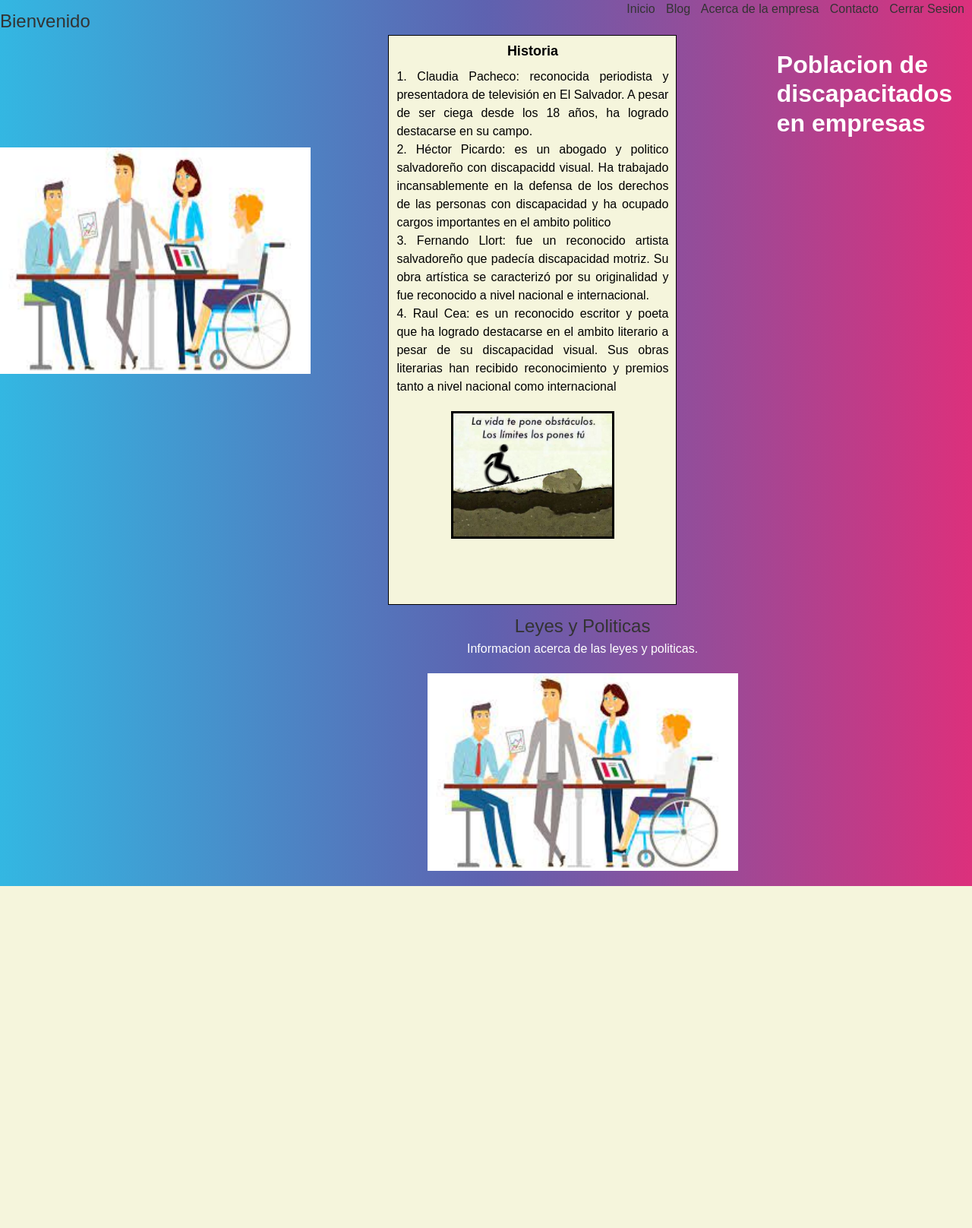
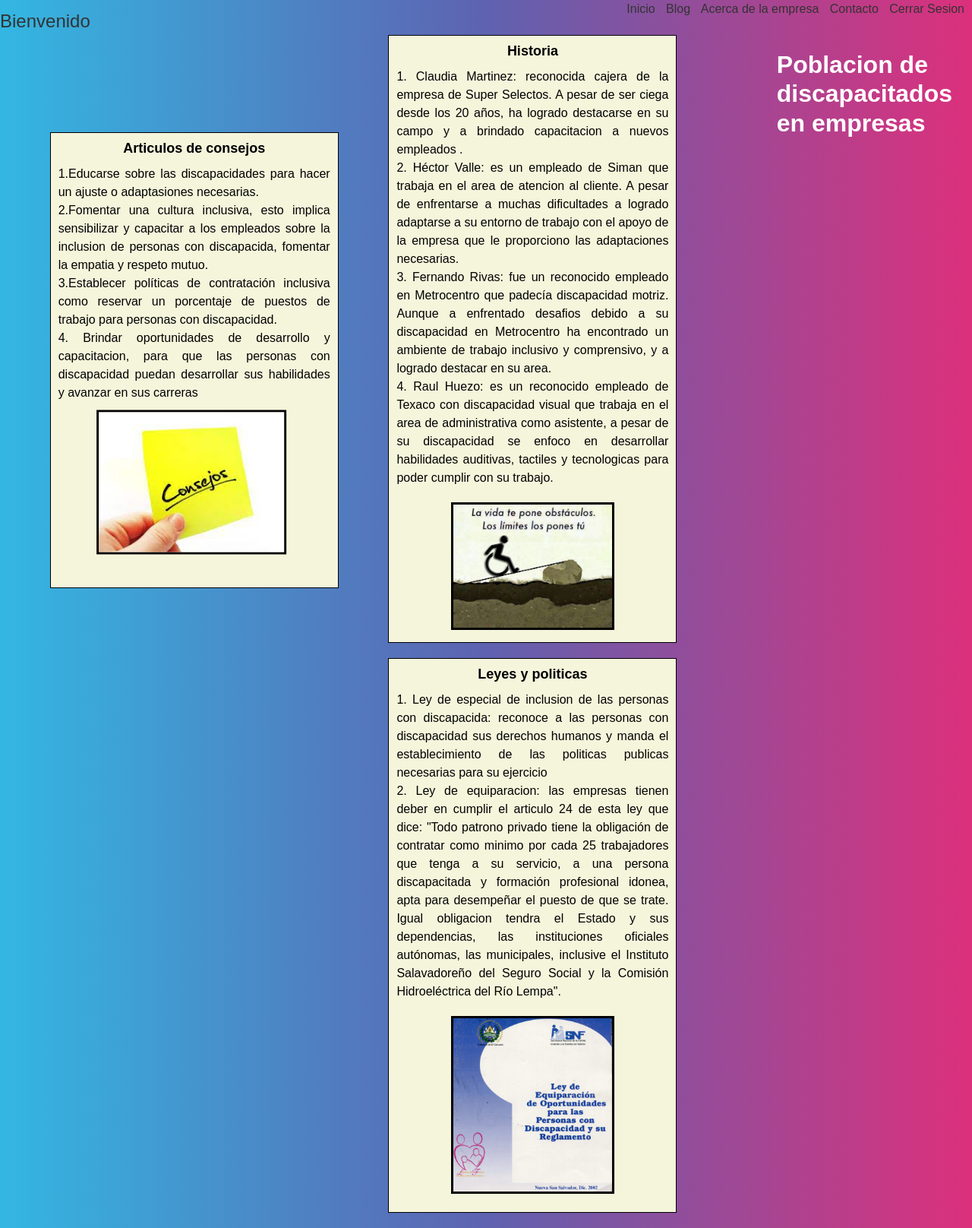
Before and after one commit to Salvapassionate/HDP115-G24, a Django app: page /blog/ in a window 1280 px wide. Shown: the whole page at 76% size. Before the commit the page ends 1166 px from the top, so only its background shows below. Run offline with Django 3.2, Linux system fonts and the light colour scheme; parts of the project's set-up code (start-up, migrations or seed data) failed here and were passed over; some libraries are stand-ins or nearby versions.

Commit message:
Actualizacion

```diff
--- a/my_app/templates/blog.html
+++ b/my_app/templates/blog.html
@@ -21,20 +21,136 @@
     </div>
     <div class="blog-info">
         <div class="consejos-container">
+            <head>
+                <title>Articulos de consejos</title>
+                <style>
+                    .cuadro1{
+                        width:380px;
+                        height: 600px;
+                        border: 1px solid #000;
+                        padding: 10px;
+                        background-color:beige;
+                        margin: 0 auto;
+                        margin-top: 0px;
 
-            <img class="img-inicio" src="{% static 'img/laboral.jpg' %}" alt="Imagen">
+                    }
+                    .titulo{
+                        font-weight: bold;
+                        font-size: 18px;
+                        text-align: center;
+                        margin-bottom: 10px;
+                        color: black;
+                    }
+                    .contenido{
+                        color: black;
+                        text-align: justify;
+                    }
+                </style>
+            </head>
+            <body>
+                <div class="cuadro1">
+                    <h2 class="titulo">Articulos de consejos</h2>
+                    <p class="contenido">1.Educarse sobre las discapacidades para hacer un ajuste o adaptasiones
+                        necesarias.
+                    </p>
+                    <p class="contenido">2.Fomentar una cultura inclusiva, esto implica sensibilizar y capacitar
+                        a los empleados sobre la inclusion de personas con discapacida, fomentar la empatia y
+                        respeto mutuo.
+                    </p>
+                    <p class="contenido">3.Establecer políticas de contratación inclusiva como reservar
+                        un porcentaje de puestos de trabajo para personas con discapacidad.
+                    </p>
+                    <p class="contenido">4. Brindar oportunidades de desarrollo y capacitacion, para que
+                        las personas con discapacidad puedan desarrollar sus habilidades y avanzar en sus
+                        carreras
+                    </p>
+                    <style>
+                        .borderesd-image{
+                            border: 3px solid black;
+                        }
+                    </style>
+                    <dev>
+                        <img src="{% static 'img/consejo.jpg' %}" alt="La vida te pone obstaculos, los limites tu" style="width: 70%; height: auto; top: 50%;left: 50%;transform: translate(20%,-5%);" class="borderesd-image">
+                    </dev>
+
+                </div>
+            </body>
+
+
         </div>
         <div class="mission-container">
             <div>
                 <head>
                     <title>Historia</title>
                     <style>
-                        .cuadro{
+                        .cuadro3{
                             width:380px;
-                            height: 750px;
+                            height: 800px;
                             border: 1px solid #000;
                             padding: 10px;
                             background-color:beige;
+                            margin-bottom: 20px;
+                        }
+                        .titulo{
+                            font-weight: bold;
+                            font-size: 18px;
+                            text-align: center;
+                            margin-bottom: 10px;
+                            color: black;
+                        }
+                        .contenido{
+                            color: black;
+                            text-align: justify;
+                        }
+                    </style>
+                </head>
+                <body>
+                    <div class="cuadro3" style="top: 0; left: 0;">
+                        <h2 class="titulo">Historia</h2>
+                        <p class="contenido">1. Claudia Martinez: reconocida cajera de
+                            la empresa de Super Selectos. A pesar de ser ciega desde los 20 años, ha
+                            logrado destacarse en su campo y a brindado capacitacion a nuevos empleados .
+                        </p>
+                        <p class="contenido">2. Héctor Valle: es un empleado de Siman que trabaja en
+                            el area de atencion al cliente. A pesar de enfrentarse a muchas dificultades
+                            a logrado adaptarse a su entorno de trabajo con el apoyo de la empresa que le
+                            proporciono las adaptaciones necesarias.
+                        </p>
+                        <p class="contenido">3. Fernando Rivas: fue un reconocido empleado en Metrocentro que
+                            padecía discapacidad motriz. Aunque a enfrentado desafios debido a su discapacidad
+                            en Metrocentro ha encontrado un ambiente de trabajo inclusivo y comprensivo, y a
+                            logrado destacar en su area.
+                        </p>
+                        <p class="contenido">4. Raul Huezo: es un reconocido empleado de Texaco con discapacidad
+                            visual que trabaja en el area de administrativa como asistente, a pesar de su discapacidad
+                            se enfoco en desarrollar habilidades auditivas, tactiles y tecnologicas para poder cumplir
+                            con su trabajo.
+                        </p>
+                        <style>
+                            .borderesd-image{
+                                border: 3px solid black;
+                            }
+                        </style>
+                        <dev>
+                            <img src="{% static 'img/ImagenInspiradora.jpg' %}" alt="La vida te pone obstaculos, los limites tu" style="width: 60%; height: auto;" class="borderesd-image">
+                        </dev>
+
+                    </div>
+                </body>
+
+
+            </div>
+            <div>
+                <head>
+                    <title>Leyes y politica</title>
+                    <style>
+                        .cuadro{
+                            width:380px;
+                            height: 730px;
+                            border: 1px solid #000;
+                            padding: 10px;
+                            background-color:beige;
+                            margin-bottom: 20px;
                         }
                         .titulo{
                             font-weight: bold;
@@ -51,24 +167,17 @@
                 </head>
                 <body>
                     <div class="cuadro">
-                        <h2 class="titulo">Historia</h2>
-                        <p class="contenido">1. Claudia Pacheco: reconocida periodista y presentadora de
-                            televisión en El Salvador. A pesar de ser ciega desde los 18 años, ha
-                            logrado destacarse en su campo.
+                        <h2 class="titulo">Leyes y politicas</h2>
+                        <p class="contenido">1. Ley de especial de inclusion de las personas con discapacida:
+                            reconoce a las personas con discapacidad sus derechos humanos y manda el establecimiento
+                            de las politicas publicas necesarias para su ejercicio
                         </p>
-                        <p class="contenido">2. Héctor Picardo: es un abogado y politico salvadoreño con
-                            discapacidd visual. Ha trabajado incansablemente en la defensa de los derechos
-                            de las personas con discapacidad y ha ocupado cargos importantes en el ambito
-                            politico
-                        </p>
-                        <p class="contenido">3. Fernando Llort: fue un reconocido artista salvadoreño que
-                            padecía discapacidad motriz. Su obra artística se caracterizó por su originalidad
-                            y fue reconocido a nivel nacional e internacional.
-                        </p>
-                        <p class="contenido">4. Raul Cea: es un reconocido escritor y poeta que ha logrado
-                            destacarse en el ambito literario a pesar de su discapacidad visual. Sus obras
-                            literarias han recibido reconocimiento y premios tanto a nivel nacional como
-                            internacional
+                        <p class="contenido">2. Ley de equiparacion: las empresas tienen deber en cumplir el articulo
+                            24 de esta ley que dice: "Todo patrono privado tiene la obligación de contratar como minimo
+                            por cada 25 trabajadores que tenga a su servicio, a una persona discapacitada y formación
+                            profesional idonea, apta para desempeñar el puesto de que se trate. Igual obligacion tendra
+                            el Estado y sus dependencias, las instituciones oficiales autónomas, las municipales, inclusive
+                            el Instituto Salavadoreño del Seguro Social y la Comisión Hidroeléctrica del Río Lempa".
                         </p>
                         <style>
                             .borderesd-image{
@@ -76,18 +185,11 @@
                             }
                         </style>
                         <dev>
-                            <img src="{% static 'img/ImagenInspiradora.jpg' %}" alt="La vida te pone obstaculos, los limites tu" style="width: 60%; height: auto;" class="borderesd-image">
+                            <img src="{% static 'img/Ley.png' %}" alt="Imagen representativa de la ley" style="width: 60%; height: auto;" class="borderesd-image">
                         </dev>
 
                     </div>
                 </body>
-
-
-            </div>
-            <div>
-                <p class="bienvenida">Leyes y Politicas</p>
-                <p>Informacion acerca  de las leyes y politicas.</p>
-                <img class="img-inicio" src="{% static 'img/laboral.jpg' %}" alt="Imagen">
             </div>
         </div>
         <!-- Resto del contenido -->
--- a/my_app/templates/index.html
+++ b/my_app/templates/index.html
@@ -37,6 +37,7 @@
                         border: 1px solid #000;
                         padding: 10px;
                         background-color:beige;
+                        margin: 0 auto;
                     }
                     .titulo{
                         font-weight: bold;
```
Also changed, not shown: my_app/static/img/Ley.png (added), my_app/static/img/consejo.jpg (added).
